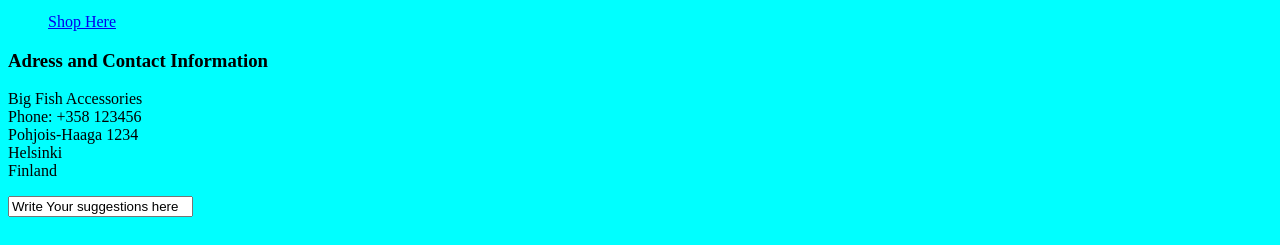
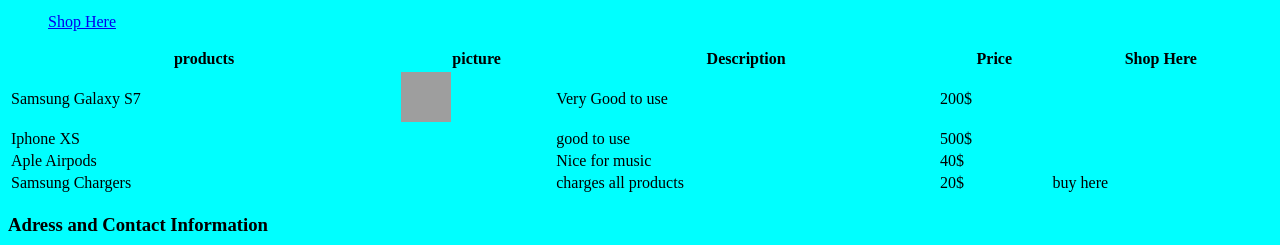
Before and after one commit to Bonny-code/M1-D7-Homework, a plain HTML site: page index.html in a window 1280 px wide. Shown: the part 1780-2025 px from the top of the page. Drawn offline with Linux system fonts and the light colour scheme; grey boxes are pictures that could not be loaded.

Commit message:
time caught me

```diff
--- a/index.html
+++ b/index.html
@@ -58,6 +58,44 @@
             <p><a href="https://www.amazon.de/s?k=iphone+chargers&ref=nb_sb_noss">Shop Here</a></p>
         </ul>
     </div>
+
+
+    <table style="width:100%">
+        <tr>
+          <th>products</th>
+          <th>picture</th>
+          <th>Description</th>
+          <th>Price</th>
+          <th>Shop Here</th>
+        </tr>
+        <tr>
+          <td>Samsung Galaxy S7</td>
+          <td><img src="https://d1eh9yux7w8iql.cloudfront.net/product_images/6516_67963b83-62d7-4985-b9f4-08b2d0593118.jpg" height="50" width="50" alt="img"></td>
+          <td>Very Good to use</td>
+          <td>200$</td>
+        </tr>
+        <tr>
+          <td>Iphone XS</td>
+          <td><img src="" alt=""></td>
+          <td>good to use</td>
+          <td>500$</td>
+        </tr>
+        <tr>
+          <td>Aple Airpods</td>
+          <td><img src="" alt=""></td>
+          <td>Nice for music</td>
+          <td>40$</td>
+        </tr>
+        <tr>
+            <td>Samsung Chargers</td>
+            <td><img src="" alt=""></td>
+            <td>charges all products</td>
+            <td>20$</td>
+            <td>buy here</td>
+        </tr>
+      </table>
+
+
     <footer>
         <h3>Adress and Contact Information</h3>
         <p>Big Fish Accessories <br>
```
